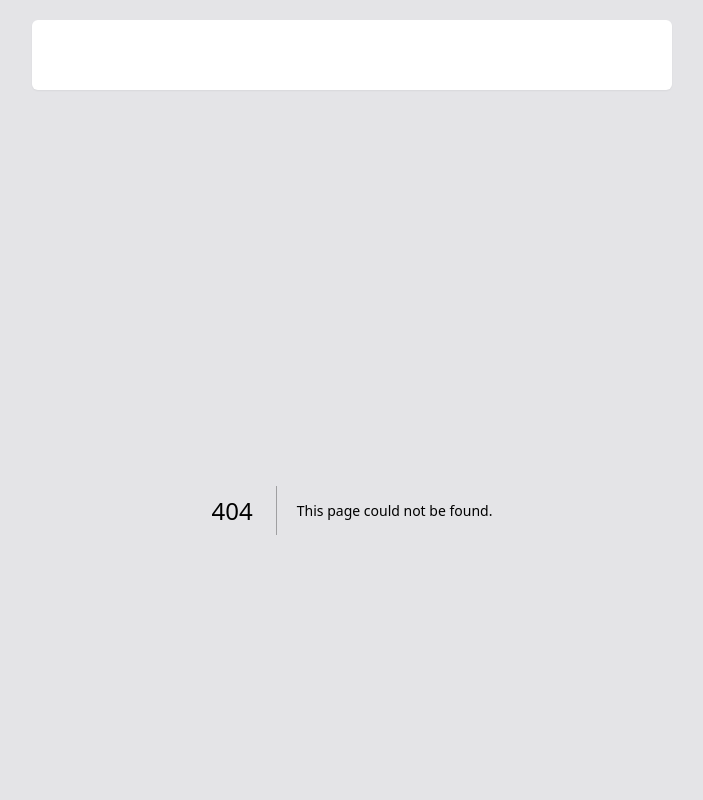
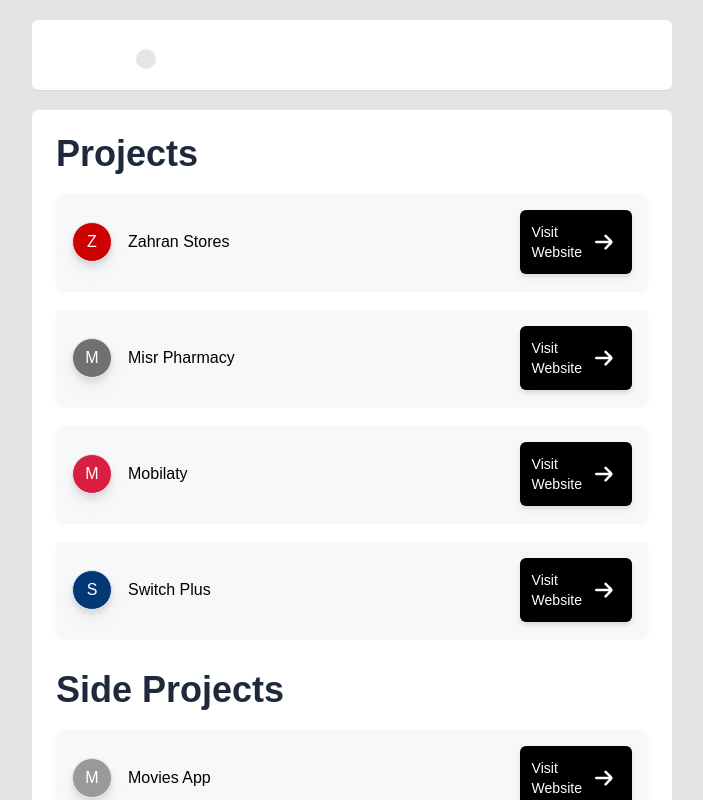
Before and after one commit to ahmedmohamed26/portfolio, a Next.js app: page /projects in a window 1280 px wide. Before the commit this address had no page. Shown: the top 800 px of the page, without its empty margins (288-991 px from the left). Built offline with nearby package versions, Linux system fonts and the light colour scheme.

Commit message:
add projects page

```diff
--- a/app/page.tsx
+++ b/app/page.tsx
@@ -93,7 +93,7 @@
               href="/IAhmedMohamed.pdf"
               target="_blank"
               download
-              className="flex items-center   px-3 py-3 rounded-md drop-shadow-md bg-black hover:shadow-inner"
+              className="flex items-center  w-[150px]  px-3 py-3 rounded-md drop-shadow-md bg-black hover:shadow-inner"
             >
               <DownloadIcon className="text-white" />
               <span className="text-white mx-2 text-sm font-PoppinsRegular">
--- /dev/null
+++ b/app/projects/page.tsx
@@ -0,0 +1,75 @@
+import React from "react";
+import projectsList from "../../public/projectsList.json";
+import sideProjectsList from "../../public/sideProjectsList.json";
+
+import { ArrowRightIcon } from "@/public/svgs";
+import Link from "next/link";
+
+function Projects() {
+  return (
+    <section className="wrapper dark:bg-dark-gray">
+      <div className=" ">
+        <h1 className="text-4xl  main-color font-PoppinsMedium mb-5 dark:text-white">
+          Projects
+        </h1>
+        <ul className="mt-5	font-PoppinsRegular">
+          {projectsList.map((item: any) => (
+            <li className="mt-5 bg-[#f6f8fa] p-4 rounded-md dark:bg-soft-gray flex  justify-between  items-center drop-shadow-sm">
+              <div className="flex gap-4  items-center ">
+                <div
+                  style={{ backgroundColor: item.colorLogo }}
+                  className="border-[1px] w-[40px] h-[40px] rounded-full flex justify-center items-center drop-shadow-lg  dark:bg-soft-gray dark:border-gray-600 dark:border-[1px] dark:text-white"
+                >
+                  <h6 className="text-white">{item.logo}</h6>
+                </div>
+                <h5>{item.appName}</h5>
+              </div>
+              <Link
+                href={`${item?.website}`}
+                target="_blank"
+                className="inline-flex  items-center px-3 py-3  rounded-md drop-shadow-md bg-black dark:bg-transparent   dark:border-gray-600 dark:border-[1px]"
+              >
+                <span className="text-white   text-sm font-PoppinsRegular">
+                  Visit Website
+                </span>
+                <ArrowRightIcon className="text-white ml-2 text-xl" />
+              </Link>
+            </li>
+          ))}
+        </ul>
+      </div>
+      <div className="mt-8">
+        <h1 className="text-4xl  main-color font-PoppinsMedium mb-5 dark:text-white">
+          Side Projects
+        </h1>
+        <ul className="mt-5	font-PoppinsRegular">
+          {sideProjectsList.map((item: any) => (
+            <li className="mt-5 bg-[#f6f8fa] p-4 rounded-md dark:bg-soft-gray flex  justify-between  items-center drop-shadow-sm">
+              <div className="flex gap-4  items-center ">
+                <div
+                  style={{ backgroundColor: item.colorLogo }}
+                  className="border-[1px] w-[40px] h-[40px] rounded-full flex justify-center items-center drop-shadow-lg  dark:bg-soft-gray dark:border-gray-600 dark:border-[1px] dark:text-white"
+                >
+                  <h6 className="text-white">{item.logo}</h6>
+                </div>
+                <h5>{item.appName}</h5>
+              </div>
+              <Link
+                href={`${item?.website}`}
+                target="_blank"
+                className="inline-flex  items-center px-3 py-3  rounded-md drop-shadow-md bg-black dark:bg-transparent   dark:border-gray-600 dark:border-[1px]"
+              >
+                <span className="text-white   text-sm font-PoppinsRegular">
+                  Visit Website
+                </span>
+                <ArrowRightIcon className="text-white ml-2 text-xl" />
+              </Link>
+            </li>
+          ))}
+        </ul>
+      </div>
+    </section>
+  );
+}
+
+export default Projects;
--- a/components/footer/footer.tsx
+++ b/components/footer/footer.tsx
@@ -1,11 +1,5 @@
-import {
-  InstgramIcon,
-  TwitterIcon,
-  LinkedinIcon,
-  GithubIcon,
-} from "@/public/svgs";
+import { GithubIcon, LinkedinIcon, TwitterIcon } from "@/public/svgs";
 import Link from "next/link";
-import React from "react";
 
 function Footer() {
   return (
@@ -34,15 +28,6 @@
                 <TwitterIcon />
               </Link>
             </li>
-
-            <li className="text-[#4f535f] bg-white p-2 rounded-full  drop-shadow-md border-zinc-600 dark:bg-soft-gray dark:border-gray-600 dark:border-[1px] dark:text-white">
-              <Link
-                href="https://www.instagram.com/ahmed.m.moneem/"
-                target="_blank"
-              >
-                <InstgramIcon />
-              </Link>
-            </li>
           </ul>
         </div>
       </div>
--- a/components/header/header.tsx
+++ b/components/header/header.tsx
@@ -4,7 +4,12 @@
 import Link from "next/link";
 import { useState } from "react";
 import DarkModeButton from "../darkmode/darkMode";
-import { ExperienceIcon, HomeIcon, SkillsIcon } from "../../public/svgs";
+import {
+  ExperienceIcon,
+  HomeIcon,
+  SkillsIcon,
+  ProjectsIcon,
+} from "../../public/svgs";
 import { usePathname } from "next/navigation";
 
 const tabs = [
@@ -27,12 +32,12 @@
     icon: <ExperienceIcon className="text-lg text-[#4f535f] dark:text-white" />,
     path: "/experience",
   },
-  // {
-  //   id: "projects",
-  //   label: "Projects",
-  //   icon: <experienceIcon className="text-lg text-[#4f535f] dark:text-white" />,
-  //   path: "/projects",
-  // },
+  {
+    id: "projects",
+    label: "Projects",
+    icon: <ProjectsIcon className="text-lg text-[#4f535f] dark:text-white" />,
+    path: "/projects",
+  },
 ];
 function Header() {
   const pathName = usePathname();
--- /dev/null
+++ b/public/projectsList.json
@@ -0,0 +1,27 @@
+[
+  {
+    "appName": "Zahran Stores",
+    "logo": "Z",
+    "website": "https://zahranstores.com/",
+    "colorLogo": "#cc0202"
+  },
+  {
+    "appName": "Misr Pharmacy",
+    "logo": "M",
+    "website": "https://misr-online.com/",
+    "colorLogo": "#6e716e"
+  },
+
+  {
+    "appName": "Mobilaty",
+    "logo": "M",
+    "website": "https://www.mobilaty.com/en",
+    "colorLogo": "#DA1E42"
+  },
+  {
+    "appName": "Switch Plus",
+    "logo": "S",
+    "website": "https://switchpluseg.com/",
+    "colorLogo": "#033874"
+  }
+]
--- /dev/null
+++ b/public/sideProjectsList.json
@@ -0,0 +1,14 @@
+[
+  {
+    "appName": "Movies App",
+    "logo": "M",
+    "website": "https://watch-movies-app.netlify.app/",
+    "colorLogo": "#999"
+  },
+  {
+    "appName": "Football App",
+    "logo": "F",
+    "website": "https://iahmedmohamed.netlify.app/",
+    "colorLogo": "#007bff"
+  }
+]
--- a/public/svgs/index.ts
+++ b/public/svgs/index.ts
@@ -10,7 +10,7 @@
 export { default as ArrowIcon } from "./arrow.svg";
 export { default as ArrowRightIcon } from "./arrow-right.svg";
 export { default as DownloadIcon } from "./download.svg";
-export { default as InstgramIcon } from "./instgram.svg";
 export { default as TwitterIcon } from "./twitter.svg";
 export { default as LinkedinIcon } from "./linkedin.svg";
 export { default as GithubIcon } from "./github.svg";
+export { default as ProjectsIcon } from "./projects.svg";
```
Also changed, not shown: public/svgs/instgram.svg (deleted), public/svgs/projects.svg (added).
